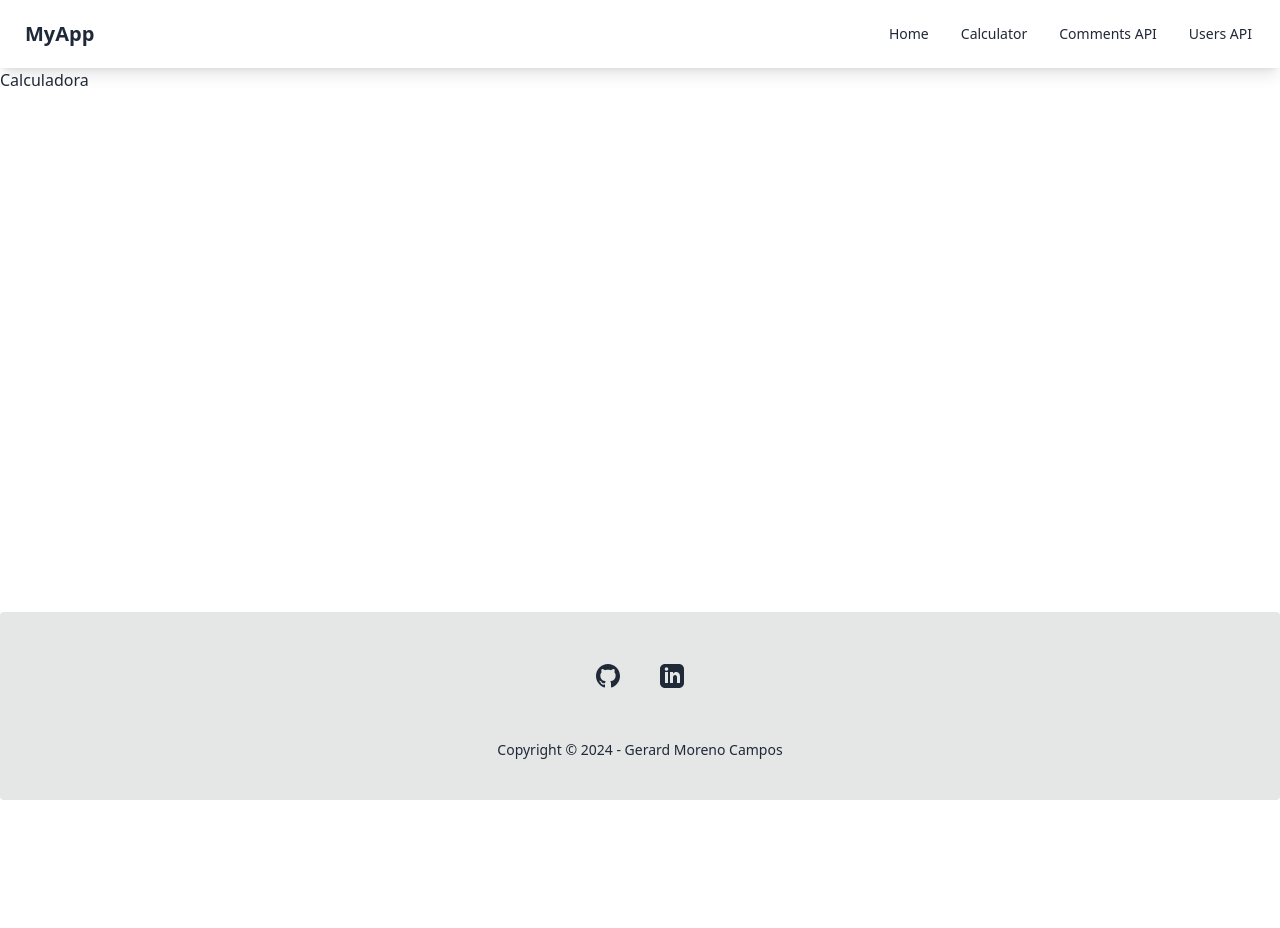
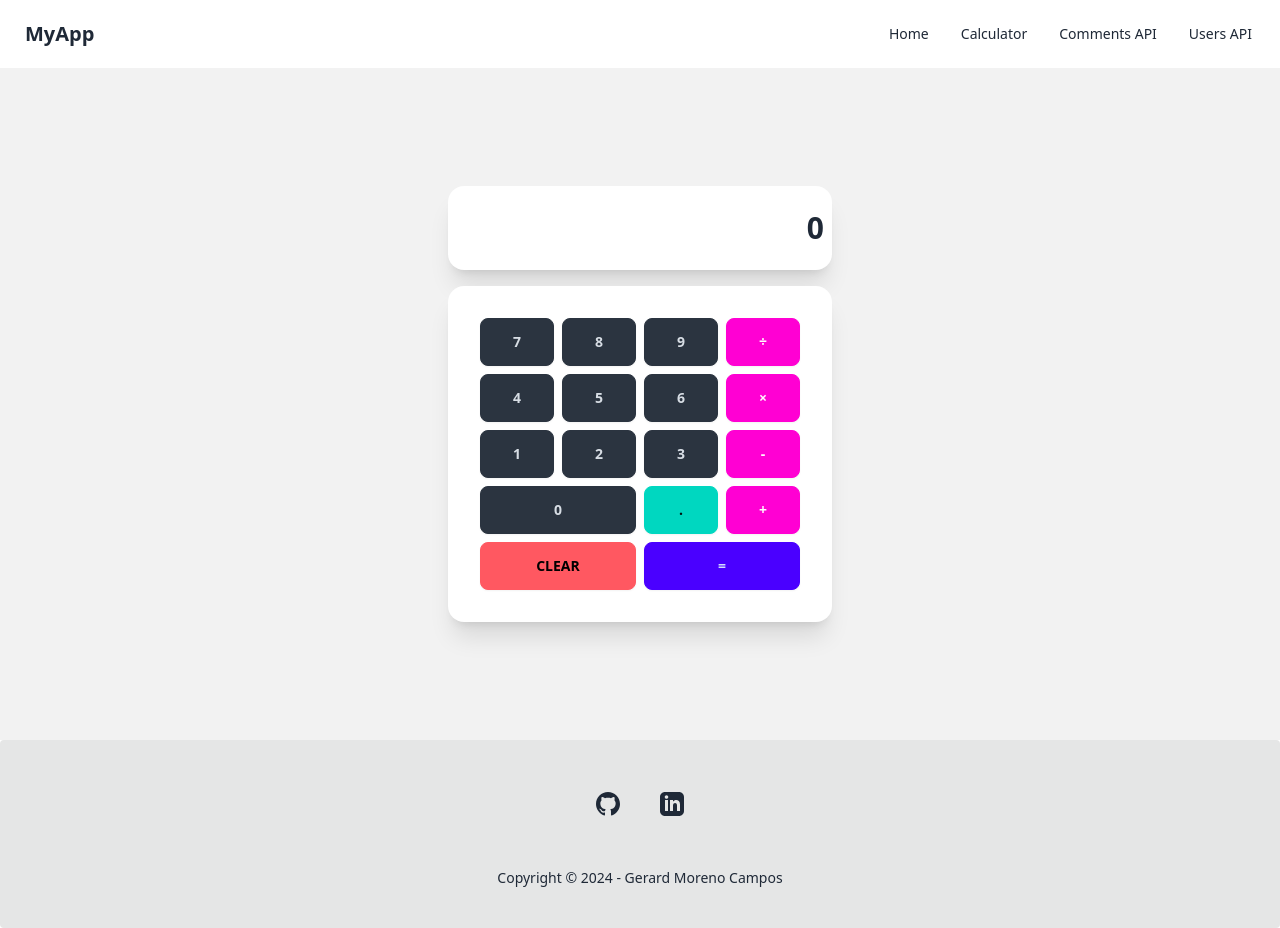
Before and after one commit to gerardmoreno123/MP07UF2Projecte1, a Vue app: page /calculator in a window 1280 px wide. Before the commit the page ends 800 px from the top, so only its background shows below. Built offline with nearby package versions, Linux system fonts and the light colour scheme.

Commit message:
CalculatorView

```diff
--- a/src/views/CalculatorView.vue
+++ b/src/views/CalculatorView.vue
@@ -1,12 +1,106 @@
-<!-- src/views/CalculatorView.vue -->
+<script setup lang="ts">
+import { ref } from 'vue';
+
+const display = ref('0');
+const expression = ref('');
+const alertVisible = ref(false);
+
+function addDigit(digit: string) {
+  if (display.value.length >= 20) {
+    alertVisible.value = true;
+    return;
+  } else {
+    alertVisible.value = false;
+  }
+
+  if (display.value === '0') {
+    display.value = digit;
+  } else {
+    display.value += digit;
+  }
+}
+
+function addDecimal() {
+  if (!display.value.includes('.')) {
+    display.value += '.';
+  }
+}
+
+function clear() {
+  display.value = '0';
+  expression.value = '';
+}
+
+function setOperator(operator: string) {
+  expression.value += `${display.value} ${operator} `;
+  display.value = '0';
+}
+
+function calculate() {
+  try {
+    const fullExpression = expression.value.replace("×","*").replace("÷","/") + display.value;
+
+    display.value = eval(fullExpression);
+    expression.value = '';
+  } catch (error) {
+    display.value = error.message;
+  }
+}
+
+</script>
+
 <template>
-  <div>
-    <h1>Calculadora</h1>
+  <div class="min-h-[calc(100vh-8rem)] flex items-center justify-center bg-base-200 p-4">
+    <div class="flex flex-col items-center gap-4">
+      <div class="card w-96 bg-base-100 shadow-xl">
+
+        <div
+            v-if="alertVisible"
+            class="absolute -top-24 right-5 p-4 rounded-lg bg-red-500 text-white shadow-lg transition-all duration-300 ease-in-out transform"
+            role="alert"
+            style="width: 16rem; max-width: 90%;"
+        >
+          <div class="flex items-center">
+            <svg class="w-5 h-5 mr-2" fill="currentColor" viewBox="0 0 20 20">
+              <path d="M10 0C4.48 0 0 4.48 0 10c0 5.52 4.48 10 10 10s10-4.48 10-10S15.52 0 10 0zm1 15h-2v-2h2v2zm0-4h-2V5h2v6z" />
+            </svg>
+            <span>S'ha arribat al màxim de 20 dígits</span>
+          </div>
+          <div class="absolute -bottom-2 right-5 w-0 h-0 border-l-8 border-l-transparent border-r-8 border-r-transparent border-t-8 border-t-red-500"></div>
+        </div>
+
+        <div class="card-body p-2">
+          <div class="text-right mb-2 text-sm opacity-70">{{ expression }}</div>
+          <div class="text-right text-3xl font-bold mb-4">{{ display }}</div>
+        </div>
+      </div>
+      <div class="card w-96 bg-base-100 shadow-xl">
+        <div class="card-body">
+          <div class="grid grid-cols-4 gap-2">
+            <button @click="addDigit('7')" class="btn btn-neutral">7</button>
+            <button @click="addDigit('8')" class="btn btn-neutral">8</button>
+            <button @click="addDigit('9')" class="btn btn-neutral">9</button>
+            <button @click="setOperator('÷')" class="btn btn-secondary">÷</button>
+
+            <button @click="addDigit('4')" class="btn btn-neutral">4</button>
+            <button @click="addDigit('5')" class="btn btn-neutral">5</button>
+            <button @click="addDigit('6')" class="btn btn-neutral">6</button>
+            <button @click="setOperator('×')" class="btn btn-secondary">×</button>
+
+            <button @click="addDigit('1')" class="btn btn-neutral">1</button>
+            <button @click="addDigit('2')" class="btn btn-neutral">2</button>
+            <button @click="addDigit('3')" class="btn btn-neutral">3</button>
+            <button @click="setOperator('-')" class="btn btn-secondary">-</button>
+
+            <button @click="addDigit('0')" class="btn btn-neutral col-span-2">0</button>
+            <button @click="addDecimal" class="btn btn-accent">.</button>
+            <button @click="setOperator('+')" class="btn btn-secondary">+</button>
+
+            <button @click="clear" class="btn btn-error col-span-2">CLEAR</button>
+            <button @click="calculate" class="btn btn-primary col-span-2">=</button>
+          </div>
+        </div>
+      </div>
+    </div>
   </div>
 </template>
-
-<script>
-export default {
-  name: 'calculator',
-};
-</script>
```
